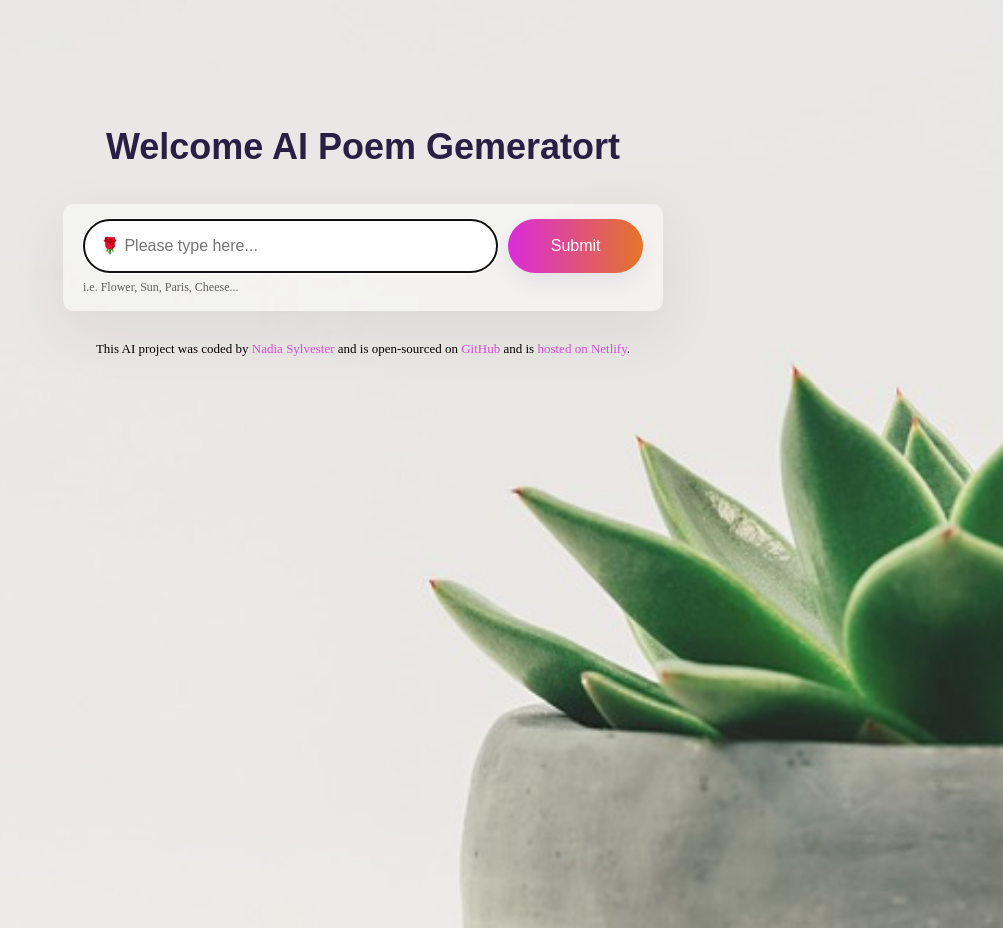
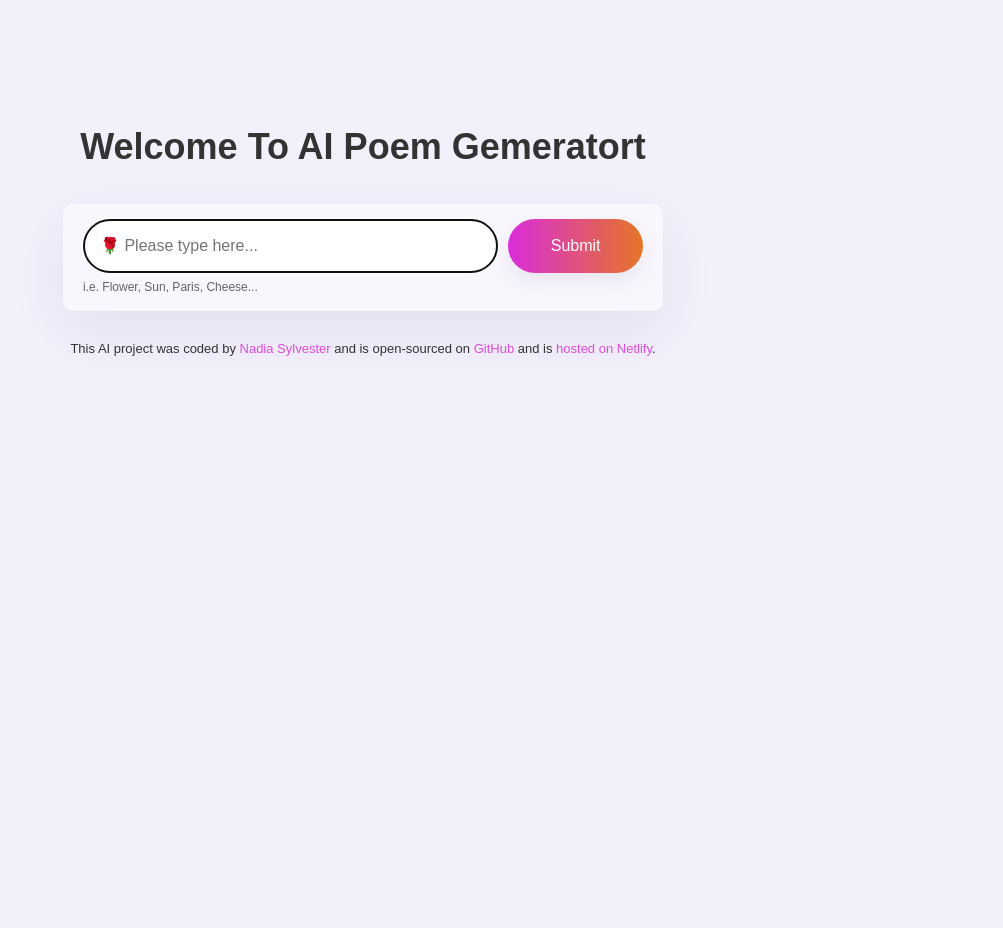
Before and after one commit to Nadya58s/short_poem_generator, a plain HTML site: page index.html in a window 1280 px wide. Shown: the whole page, without its empty margins (277-1280 px from the left). After the commit the page ends 800 px from the top, so only its background shows below. Drawn offline with nearby package versions, Linux system fonts and the light colour scheme.

Commit message:
changed background color

```diff
--- a/index.html
+++ b/index.html
@@ -11,7 +11,7 @@
   <body>
     <div class="container">
       <header>
-        <h1>Welcome AI Poem Gemeratort</h1>
+        <h1>Welcome To AI Poem Gemeratort</h1>
       </header>
 
       <!-- main actions -->
--- a/src/styles.css
+++ b/src/styles.css
@@ -1,10 +1,7 @@
 body {
   /*background-color: #f9f7fe;*/
-  background-image: url("images/plant.jpg");
-  background-position: left;
-  background-repeat: no-repeat;
-  background-size: cover;
-  height: 100vh;
+  background: #f3effb;
+  font-family: "Poppins", sans-serif;
 }
 
 a {
@@ -27,7 +24,7 @@ h1 {
   font-weight: 800;
   font-size: 36px;
   line-height: 1.5; /* 50px */
-  color: #272044;
+  color: #333;
 }
 
 .form-container {
@@ -93,6 +90,7 @@ footer {
   text-align: center;
   font-size: 13px;
   margin-top: 30px;
+  color: #333;
 }
 
 .generating {
```
Also changed, not shown: src/images/cat.jpg (deleted), src/images/kitten.jpg (deleted), src/images/kitten2.jpg (added), src/images/landscape-.jpg (added).
